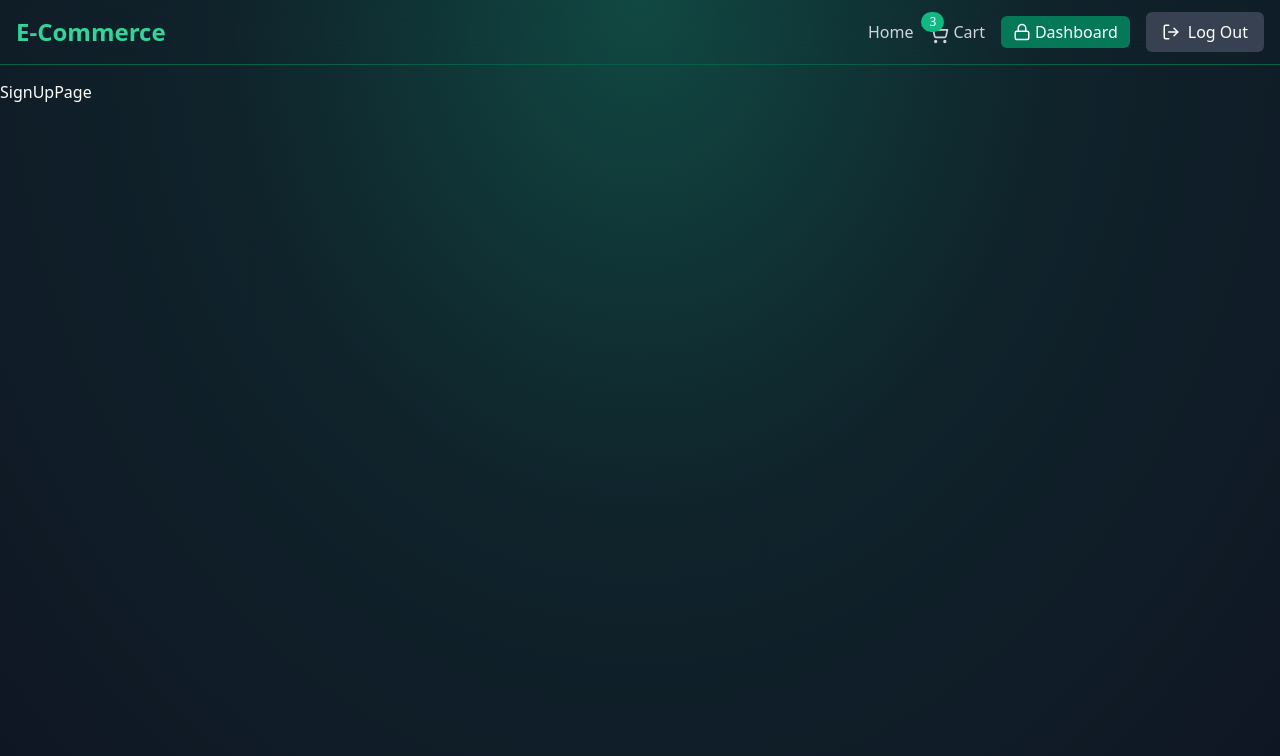
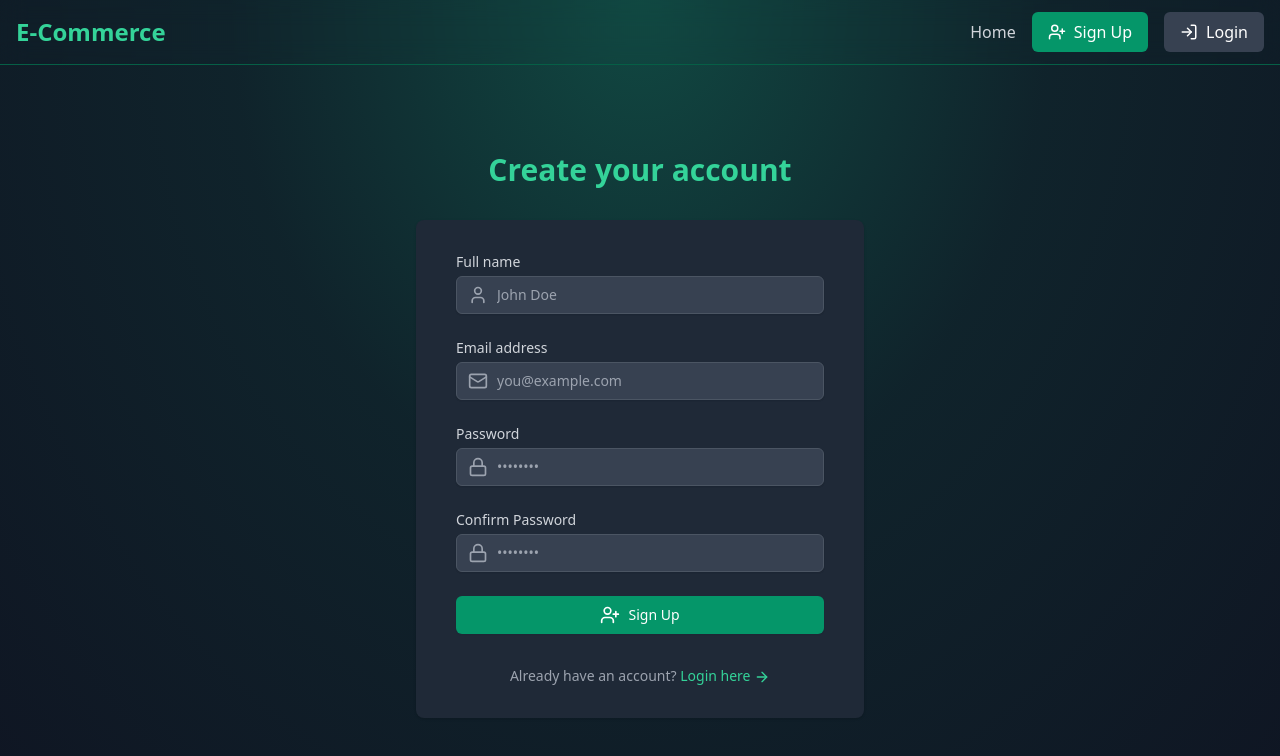
Before and after one commit to terzievdimitar/E-Commerce-Store, a React (Vite) app in the folder frontend/: page /signup in a window 1280 px wide. Shown: the top 756 px of the page. Built offline with nearby package versions, Linux system fonts and the light colour scheme.

Commit message:
feat: update Navbar and implement Login and SignUp pages with form handling

```diff
--- a/frontend/src/components/Navbar.jsx
+++ b/frontend/src/components/Navbar.jsx
@@ -2,8 +2,8 @@
 import { Link } from 'react-router';
 
 const Navbar = () => {
-	const user = true; // Replace with actual user state management
-	const isAdmin = true;
+	const user = false; // Replace with actual user state management
+	const isAdmin = false;
 
 	return (
 		<header className='fixed top-0 left-0 w-full Obg-gray-900 bg-opacity-90 backdrop-blur-md shadow-1g z-40 transition-all duration-300 border-b border-emerald-800'>
--- /dev/null
+++ b/frontend/src/lib/axios.js
@@ -0,0 +1,8 @@
+import axios from 'axios';
+
+const axiosInstance = axios.create({
+	baseURL: import.meta.mode === 'development' ? 'http://localhost:3000/api' : '/api',
+	withCredentials: true,
+});
+
+export default axiosInstance;
--- a/frontend/src/pages/LoginPage.jsx
+++ b/frontend/src/pages/LoginPage.jsx
@@ -1,7 +1,129 @@
-import React from 'react';
+import { useState } from 'react';
+import { motion } from 'framer-motion';
+import { Link } from 'react-router';
+import { LogIn, Mail, Lock, ArrowRight, Loader } from 'lucide-react';
 
 const LoginPage = () => {
-	return <div>LoginPage</div>;
+	const [email, setEmail] = useState('');
+	const [password, setPassword] = useState('');
+	const loading = false;
+
+	const handleSubmit = (e) => {
+		e.preventDefault();
+		console.log('Login submitted:', { email, password });
+	};
+
+	return (
+		<div className='flex flex-col justify-center py-12 sm:px-6 lg:px-8'>
+			<motion.div
+				className='sm:mx-auto sm:w-full sm:max-w-md'
+				initial={{ opacity: 0, y: -20 }}
+				animate={{ opacity: 1, y: 0 }}
+				transition={{ duration: 0.8 }}>
+				<h2 className='mt-6 text-center text-3xl font-extrabold text-emerald-400'>Create your account</h2>
+			</motion.div>
+
+			<motion.div
+				className='mt-8 sm:mx-auto sm:w-full sm:max-w-md'
+				initial={{ opacity: 0, y: 20 }}
+				animate={{ opacity: 1, y: 0 }}
+				transition={{ duration: 0.8, delay: 0.2 }}>
+				<div className='bg-gray-800 py-8 px-4 shadow sm:rounded-lg sm:px-10'>
+					<form
+						className='space-y-6'
+						onSubmit={handleSubmit}>
+						<div>
+							<label
+								htmlFor='email'
+								className='block text-sm font-medium text-gray-300'>
+								Email address
+							</label>
+							<div className='mt-1 relative rounded-md shadow-sm'>
+								<div className='absolute inset-y-0 left-0 pl-3 flex items-center pointer-events-none'>
+									<Mail
+										className='h-5 w-5 text-gray-400'
+										aria-hidden='true'
+									/>
+								</div>
+								<input
+									id='email'
+									type='email'
+									required
+									value={email}
+									onChange={(e) => setEmail(e.target.value)}
+									className=' block w-full px-3 py-2 pl-10 bg-gray-700 border border-gray-600
+									rounded-md shadow-sm
+									 placeholder-gray-400 focus:outline-none focus:ring-emerald-500
+									 focus:border-emerald-500 sm:text-sm'
+									placeholder='you@example.com'
+								/>
+							</div>
+						</div>
+
+						<div>
+							<label
+								htmlFor='password'
+								className='block text-sm font-medium text-gray-300'>
+								Password
+							</label>
+							<div className='mt-1 relative rounded-md shadow-sm'>
+								<div className='absolute inset-y-0 left-0 pl-3 flex items-center pointer-events-none'>
+									<Lock
+										className='h-5 w-5 text-gray-400'
+										aria-hidden='true'
+									/>
+								</div>
+								<input
+									id='password'
+									type='password'
+									required
+									value={password}
+									onChange={(e) => setPassword(e.target.value)}
+									className=' block w-full px-3 py-2 pl-10 bg-gray-700 border border-gray-600
+									rounded-md shadow-sm placeholder-gray-400 focus:outline-none focus:ring-emerald-500 focus:border-emerald-500 sm:text-sm'
+									placeholder='••••••••'
+								/>
+							</div>
+						</div>
+
+						<button
+							type='submit'
+							className='w-full flex justify-center py-2 px-4 border border-transparent
+							rounded-md shadow-sm text-sm font-medium text-white bg-emerald-600
+							 hover:bg-emerald-700 focus:outline-none focus:ring-2 focus:ring-offset-2
+							  focus:ring-emerald-500 transition duration-150 ease-in-out disabled:opacity-50'
+							disabled={loading}>
+							{loading ? (
+								<>
+									<Loader
+										className='mr-2 h-5 w-5 animate-spin'
+										aria-hidden='true'
+									/>
+									Loading...
+								</>
+							) : (
+								<>
+									<LogIn
+										className='mr-2 h-5 w-5'
+										aria-hidden='true'
+									/>
+									Login
+								</>
+							)}
+						</button>
+					</form>
+					<p className='mt-8 text-center text-sm text-gray-400'>
+						Not a member?{' '}
+						<Link
+							to='/signup'
+							className='font-medium text-emerald-400 hover:text-emerald-300'>
+							Sign up now <ArrowRight className='inline h-4 w-4' />
+						</Link>
+					</p>
+				</div>
+			</motion.div>
+		</div>
+	);
 };
 
 export default LoginPage;
--- a/frontend/src/pages/SignUpPage.jsx
+++ b/frontend/src/pages/SignUpPage.jsx
@@ -1,7 +1,183 @@
-import React from 'react';
+import { useState } from 'react';
+import { Link } from 'react-router';
+import { UserPlus, Mail, Lock, User, ArrowRight, Loader } from 'lucide-react';
+import { motion } from 'framer-motion';
 
 const SignUpPage = () => {
-	return <div>SignUpPage</div>;
+	const loading = false;
+	const [formData, setFormData] = useState({
+		name: '',
+		email: '',
+		password: '',
+		confirmPassword: '',
+	});
+
+	const handleSubmit = (e) => {
+		e.preventDefault();
+		console.log('Form submitted:', formData);
+	};
+	return (
+		<div className='flex flex-col justify-center py-12 sm:px-6 lg:px-8'>
+			<motion.div
+				className='sm:mx-auto sm:w-full sm:max-w-md'
+				initial={{ opacity: 0, y: -20 }}
+				animate={{ opacity: 1, y: 0 }}
+				transition={{ duration: 0.8 }}>
+				<h2 className='mt-6 text-center text-3xl font-extrabold text-emerald-400'>Create your account</h2>
+			</motion.div>
+
+			<motion.div
+				className='mt-8 sm:mx-auto sm:w-full sm:max-w-md'
+				initial={{ opacity: 0, y: 20 }}
+				animate={{ opacity: 1, y: 0 }}
+				transition={{ duration: 0.8, delay: 0.2 }}>
+				<div className='bg-gray-800 py-8 px-4 shadow sm:rounded-lg sm:px-10'>
+					<form
+						className='space-y-6'
+						onSubmit={handleSubmit}>
+						<div>
+							<label
+								htmlFor='name'
+								className='block text-sm font-medium text-gray-300'>
+								Full name
+							</label>
+							<div className='mt-1 relative rounded-md shadow-sm'>
+								<div className='absolute inset-y-0 left-0 pl-3 flex items-center pointer-events-none'>
+									<User
+										className='h-5 w-5 text-gray-400'
+										aria-hidden='true'
+									/>
+								</div>
+								<input
+									id='name'
+									type='text'
+									required
+									value={formData.name}
+									onChange={(e) => setFormData({ ...formData, name: e.target.value })}
+									className='block w-full px-3 py-2 pl-10 bg-gray-700 border border-gray-600 rounded-md shadow-sm
+									 placeholder-gray-400 focus:outline-none focus:ring-emerald-500 focus:border-emerald-500 sm:text-sm'
+									placeholder='John Doe'
+								/>
+							</div>
+						</div>
+						<div>
+							<label
+								htmlFor='email'
+								className='block text-sm font-medium text-gray-300'>
+								Email address
+							</label>
+							<div className='mt-1 relative rounded-md shadow-sm'>
+								<div className='absolute inset-y-0 left-0 pl-3 flex items-center pointer-events-none'>
+									<Mail
+										className='h-5 w-5 text-gray-400'
+										aria-hidden='true'
+									/>
+								</div>
+								<input
+									id='email'
+									type='email'
+									required
+									value={formData.email}
+									onChange={(e) => setFormData({ ...formData, email: e.target.value })}
+									className=' block w-full px-3 py-2 pl-10 bg-gray-700 border border-gray-600
+									rounded-md shadow-sm
+									 placeholder-gray-400 focus:outline-none focus:ring-emerald-500
+									 focus:border-emerald-500 sm:text-sm'
+									placeholder='you@example.com'
+								/>
+							</div>
+						</div>
+
+						<div>
+							<label
+								htmlFor='password'
+								className='block text-sm font-medium text-gray-300'>
+								Password
+							</label>
+							<div className='mt-1 relative rounded-md shadow-sm'>
+								<div className='absolute inset-y-0 left-0 pl-3 flex items-center pointer-events-none'>
+									<Lock
+										className='h-5 w-5 text-gray-400'
+										aria-hidden='true'
+									/>
+								</div>
+								<input
+									id='password'
+									type='password'
+									required
+									value={formData.password}
+									onChange={(e) => setFormData({ ...formData, password: e.target.value })}
+									className=' block w-full px-3 py-2 pl-10 bg-gray-700 border border-gray-600
+									rounded-md shadow-sm placeholder-gray-400 focus:outline-none focus:ring-emerald-500 focus:border-emerald-500 sm:text-sm'
+									placeholder='••••••••'
+								/>
+							</div>
+						</div>
+
+						<div>
+							<label
+								htmlFor='confirmPassword'
+								className='block text-sm font-medium text-gray-300'>
+								Confirm Password
+							</label>
+							<div className='mt-1 relative rounded-md shadow-sm'>
+								<div className='absolute inset-y-0 left-0 pl-3 flex items-center pointer-events-none'>
+									<Lock
+										className='h-5 w-5 text-gray-400'
+										aria-hidden='true'
+									/>
+								</div>
+								<input
+									id='confirmPassword'
+									type='password'
+									required
+									value={formData.confirmPassword}
+									onChange={(e) => setFormData({ ...formData, confirmPassword: e.target.value })}
+									className=' block w-full px-3 py-2 pl-10 bg-gray-700 border
+									 border-gray-600 rounded-md shadow-sm placeholder-gray-400 focus:outline-none focus:ring-emerald-500 focus:border-emerald-500 sm:text-sm'
+									placeholder='••••••••'
+								/>
+							</div>
+						</div>
+
+						<button
+							type='submit'
+							className='w-full flex justify-center py-2 px-4 border border-transparent
+							rounded-md shadow-sm text-sm font-medium text-white bg-emerald-600
+							 hover:bg-emerald-700 focus:outline-none focus:ring-2 focus:ring-offset-2
+							  focus:ring-emerald-500 transition duration-150 ease-in-out disabled:opacity-50'
+							disabled={loading}>
+							{loading ? (
+								<>
+									<Loader
+										className='mr-2 h-5 w-5 animate-spin'
+										aria-hidden='true'
+									/>
+									Loading...
+								</>
+							) : (
+								<>
+									<UserPlus
+										className='mr-2 h-5 w-5'
+										aria-hidden='true'
+									/>
+									Sign Up
+								</>
+							)}
+						</button>
+					</form>
+					<p className='mt-8 text-center text-sm text-gray-400'>
+						Already have an account?{' '}
+						<Link
+							to='/login'
+							className='font-medium text-emerald-400 hover:text-emerald-300'>
+							Login here <ArrowRight className='inline h-4 w-4' />
+						</Link>
+					</p>
+				</div>
+			</motion.div>
+		</div>
+	);
 };
 
 export default SignUpPage;
```
